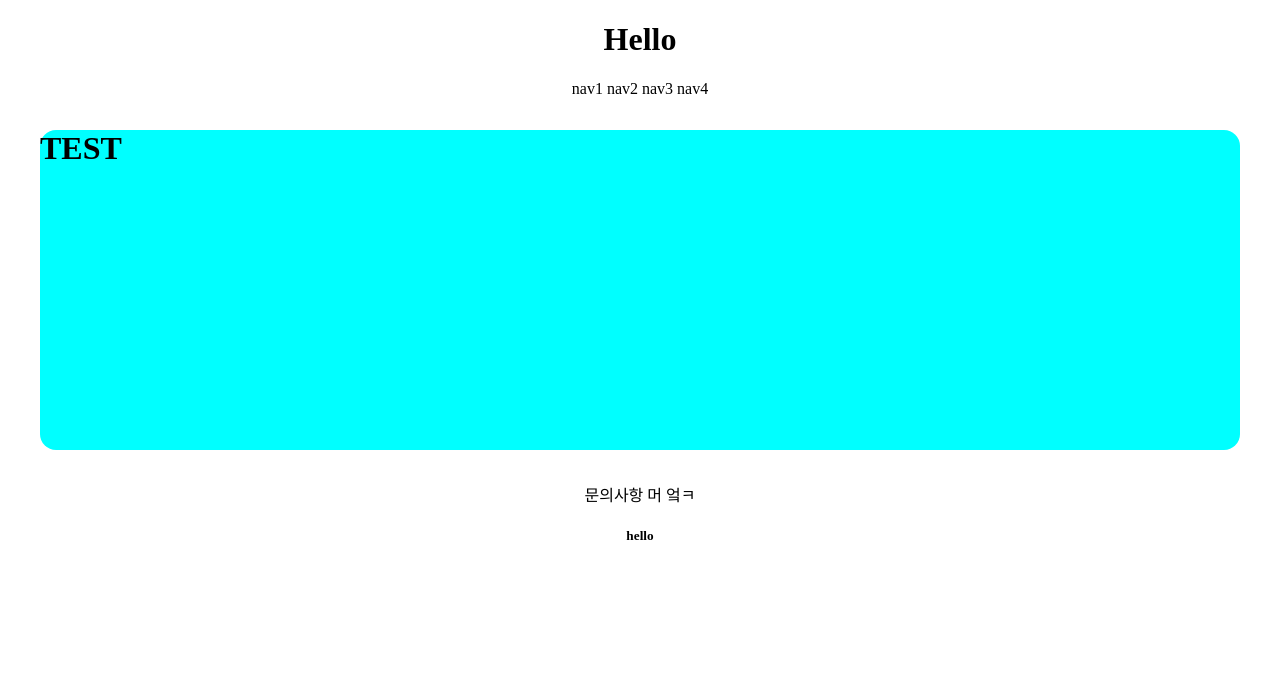
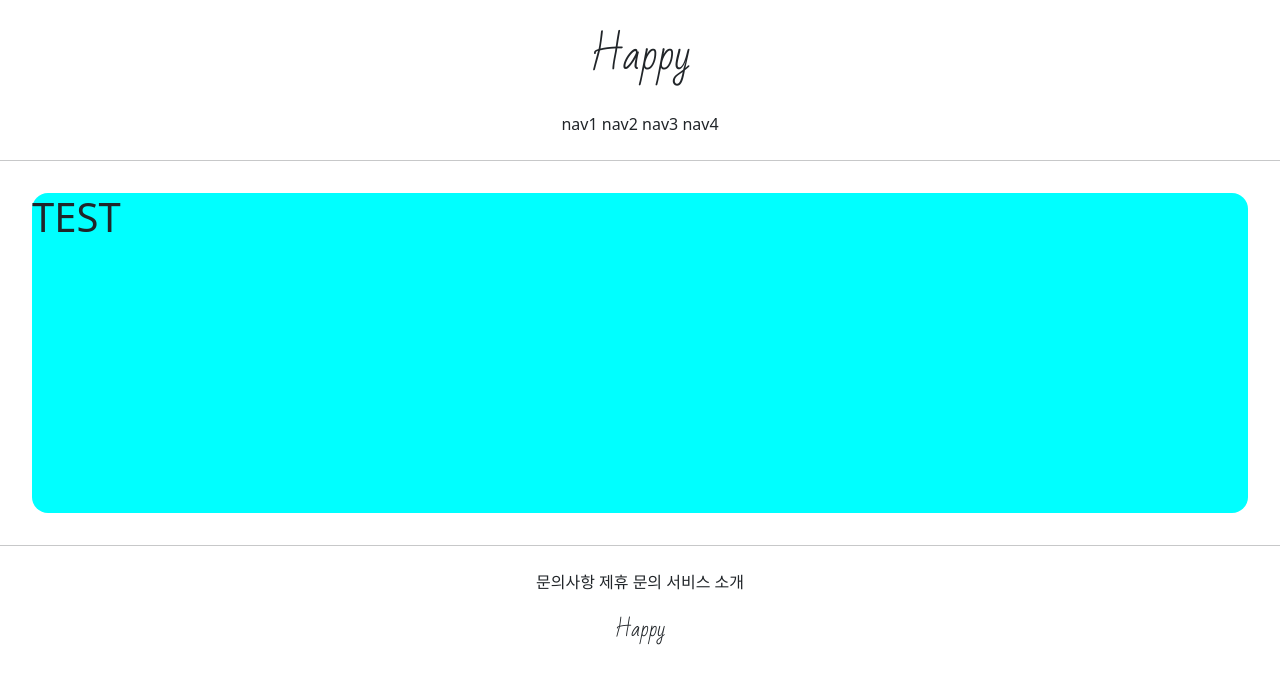
Before and after one commit to wer319452/asdf-1, a Django app: page /accounts/hello_world/ in a window 1280 px wide. Shown: the top 684 px of the page. Run offline with Django 3.2, Linux system fonts and the light colour scheme; parts of the project's set-up code (start-up, migrations or seed data) failed here and were passed over.

Commit message:
7.5 class commit 2

```diff
--- a/templates/base.html
+++ b/templates/base.html
@@ -7,9 +7,12 @@
 
 {% include 'header.html' %}
 
+<hr>
+
 {% block content %}
 {% endblock %}
 
+<hr>
 
 {% include 'footer.html' %}
 
--- a/templates/footer.html
+++ b/templates/footer.html
@@ -1,11 +1,11 @@
 <div style="text-align: center">
-    <div>
+    <div style="margin-top: 1.5rem;">
         <span>문의사항</span>
-        <span>머</span>
-        <span>엌ㅋ</span>
+        <span>제휴 문의</span>
+        <span>서비스 소개</span>
     </div>
-    <div>
-        <h5>hello</h5>
+    <div style="margin: 1.5rem 0;">
+        <h5 style="font-family: 'Bad Script', cursive;">Happy</h5>
     </div>
 
 </div>
--- a/templates/head.html
+++ b/templates/head.html
@@ -1,4 +1,12 @@
 <head>
     <meta charset="UTF-8">
     <title>Title</title>
+
+    {# bootstrap link #}
+    <link href="https://cdn.jsdelivr.net/npm/bootstrap@5.0.2/dist/css/bootstrap.min.css" rel="stylesheet"
+          integrity="sha384-EVSTQN3/azprG1Anm3QDgpJLIm9Nao0Yz1ztcQTwFspd3yD65VohhpuuCOmLASjC" crossorigin="anonymous">
+    {# google font #}
+    <link rel="preconnect" href="https://fonts.googleapis.com">
+    <link rel="preconnect" href="https://fonts.gstatic.com" crossorigin>
+    <link href="https://fonts.googleapis.com/css2?family=Bad+Script&display=swap" rel="stylesheet">
 </head>
--- a/templates/header.html
+++ b/templates/header.html
@@ -1,8 +1,8 @@
 <div style="text-align: center">
-    <div>
-        <h1>Hello</h1>
+    <div style="margin: 2rem 0;">
+        <h1 style="font-family: 'Bad Script', cursive;">Happy</h1>
     </div>
-    <div>
+    <div style="margin: 1.5rem 0;">
         <span>nav1</span>
         <span>nav2</span>
         <span>nav3</span>
```
